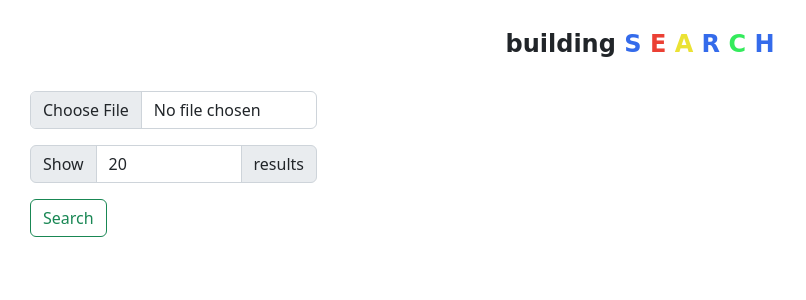
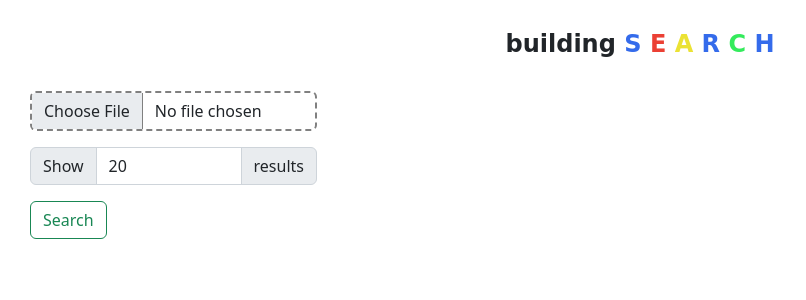
Before and after one commit to iamthedh7/ImageRetrievalMachine, a Django app: page / in a window 1280 px wide. Shown: the top 300 px of the page, without its empty margins (0-806 px from the left). Run offline with Django 4.2, Linux system fonts and the light colour scheme; parts of the project's set-up code (start-up, migrations or seed data) failed here and were passed over; some libraries are stand-ins or nearby versions.

Commit message:
update UI

```diff
--- a/homepage/templates/homepage/index.html
+++ b/homepage/templates/homepage/index.html
@@ -18,6 +18,9 @@
         #query_img {
             height: 400px;
             object-fit: contain;
+        }
+        #id_img {
+            border: 2px gray dashed;
         }
     </style>
 
@@ -90,7 +93,7 @@
                         <div class="input-group mb-3">
                             <span class="input-group-text" id="inputGroup-sizing-default">Show</span>
                             <input type="number" class="form-control" name="topk" value="{{ top_k }}" required id="id_topk">
-                            <span class="input-group-text" id="inputGroup-sizing-default">results</span>
+                            <span class="input-group-text">results</span>
                         </div>
                     {% else %}
                         <input type="file" class="form-control" name="img" accept="image/*" id="id_img" required>
```
